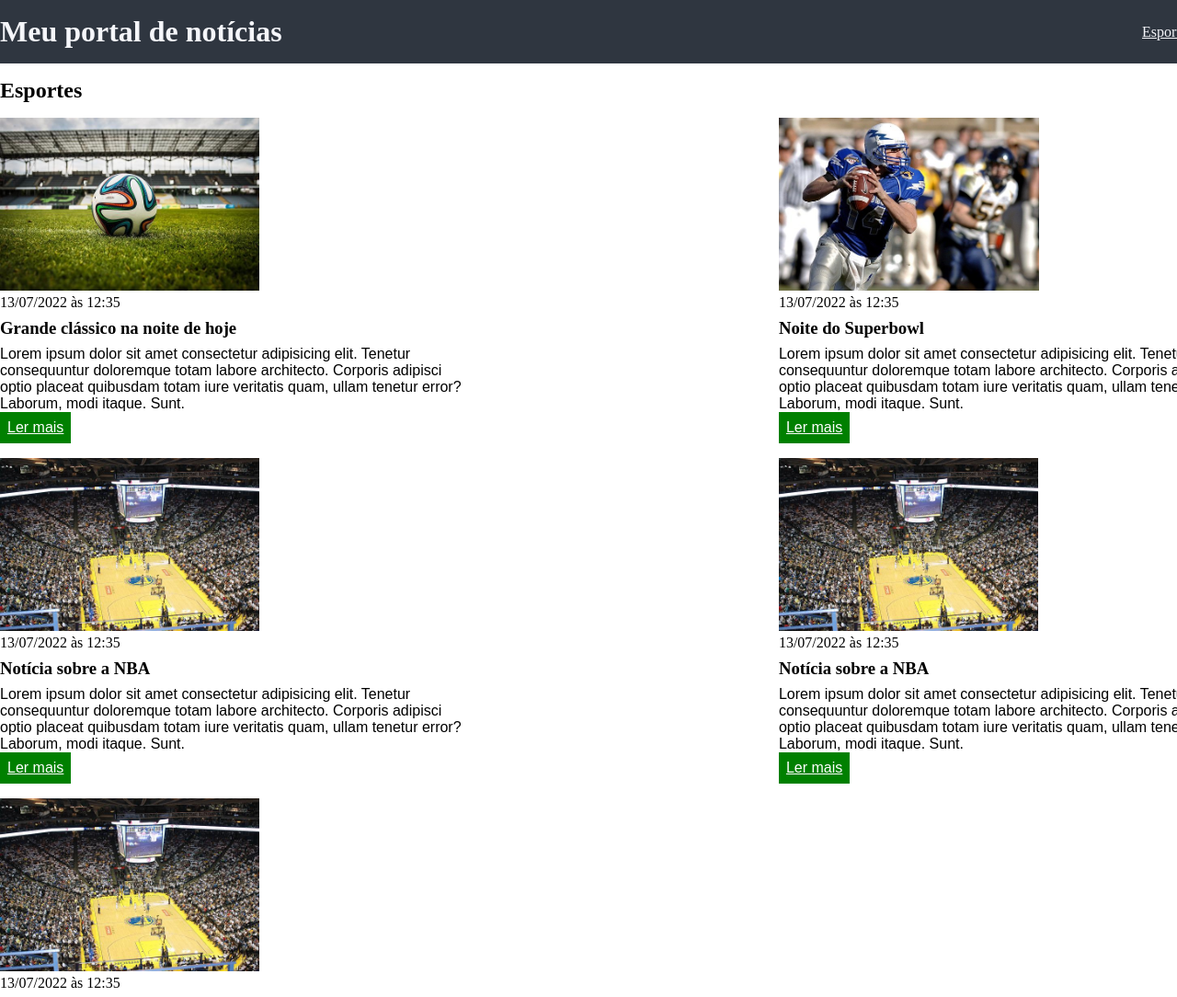
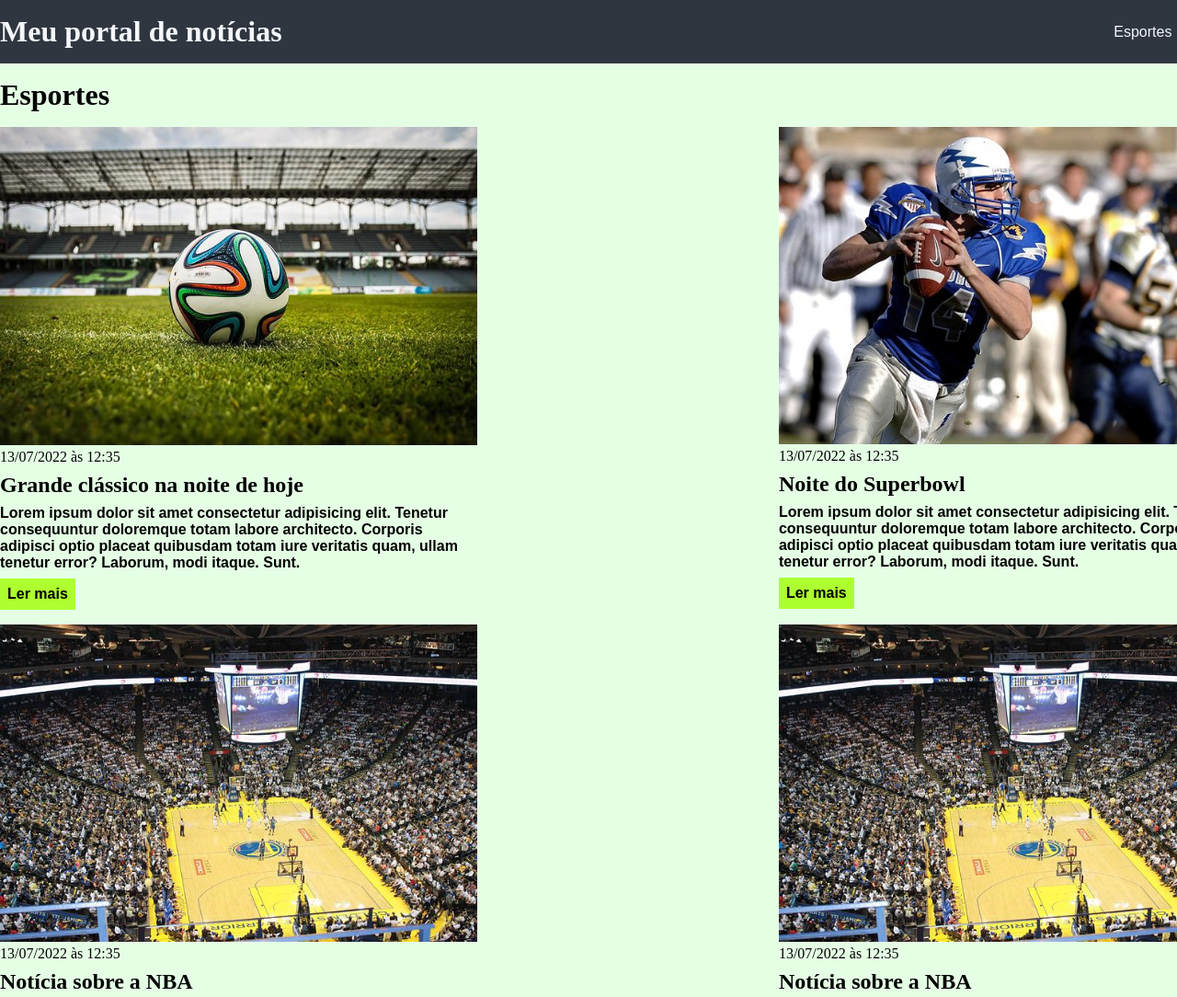
Before and after one commit to ThiagoHs1/curso_ebac_frontend, a plain HTML site: page index.html in a window 1280 px wide. Shown: the top 1084 px of the page at 92% size. Drawn offline with Linux system fonts and the light colour scheme.

Commit message:
Terminando a estilização

```diff
--- a/style.css
+++ b/style.css
@@ -16,9 +16,12 @@ header .container {
 }
 header li{
   display: inline;
+  font-family: Arial, Helvetica, sans-serif;
+  margin-left: 16px;
 }
 header li a{
   color: #f5f6fa;
+  text-decoration: none;
 }
 
 .container {
@@ -34,7 +37,8 @@ header li a{
 }
 
 .articles article img {
-  height:  188px;
+ /* height:  188px; */
+ width: 100%;
 }
 
 
@@ -60,10 +64,34 @@ section h2, .articles article {
     color: white;
     padding: 8px;
     display: inline-block;
+    text-decoration: none;
   }
+  .articles article a:hover{
 
+    text-decoration: underline;
+  }
   .articles article p,
   .articles article a {
     font-family: Arial, Helvetica, sans-serif;
+    font-weight: bold;
+    margin-top: 8px; }
 
-  }
+.articles article h3{
+  font-size: 24px;
+}
+section h2 {
+  font-size:  32px;
+}
+
+#sports {
+  background-color: rgba(0, 255, 0, 0.1);
+}
+
+#sports .articles article a {
+  background-color: greenyellow;
+  color:  black;
+}
+
+#economy {
+  background-color: #f8f595 ;
+}
```
Also changed, not shown: index.html (+1 -1 lines).
